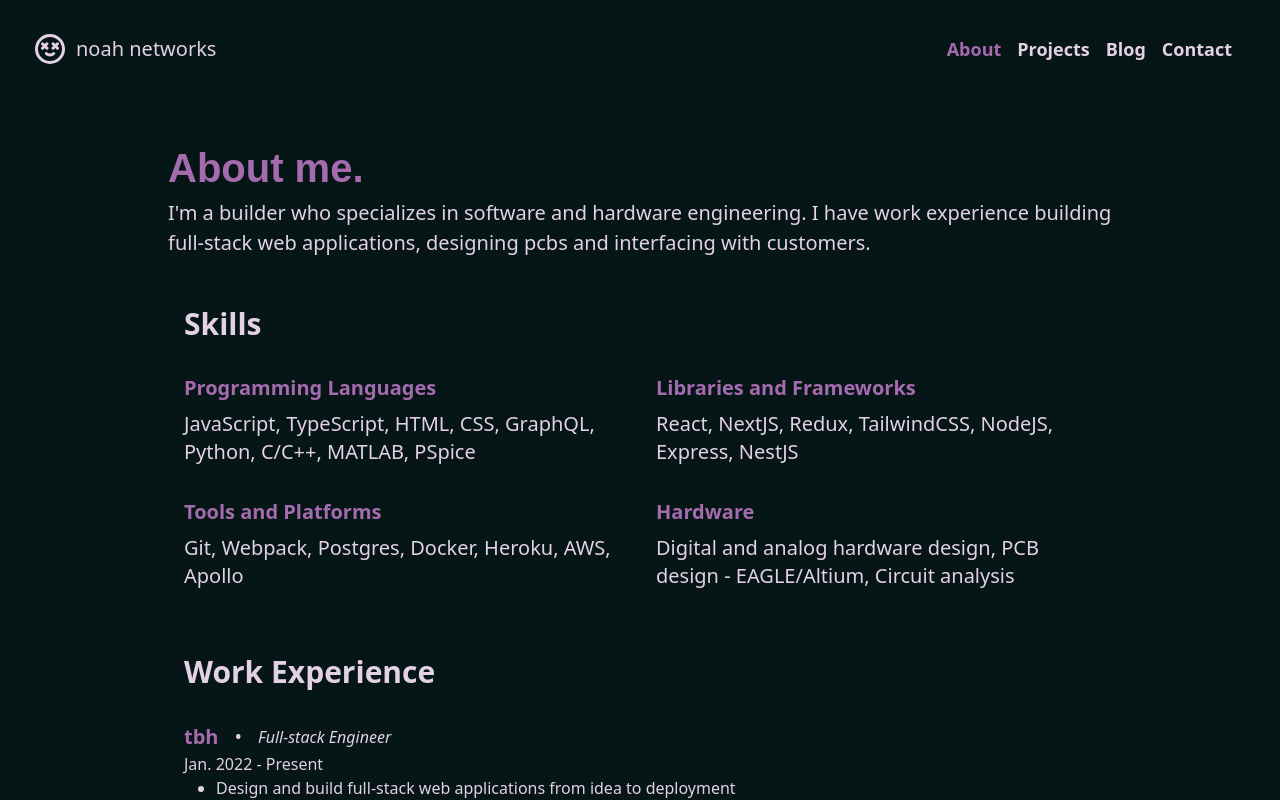
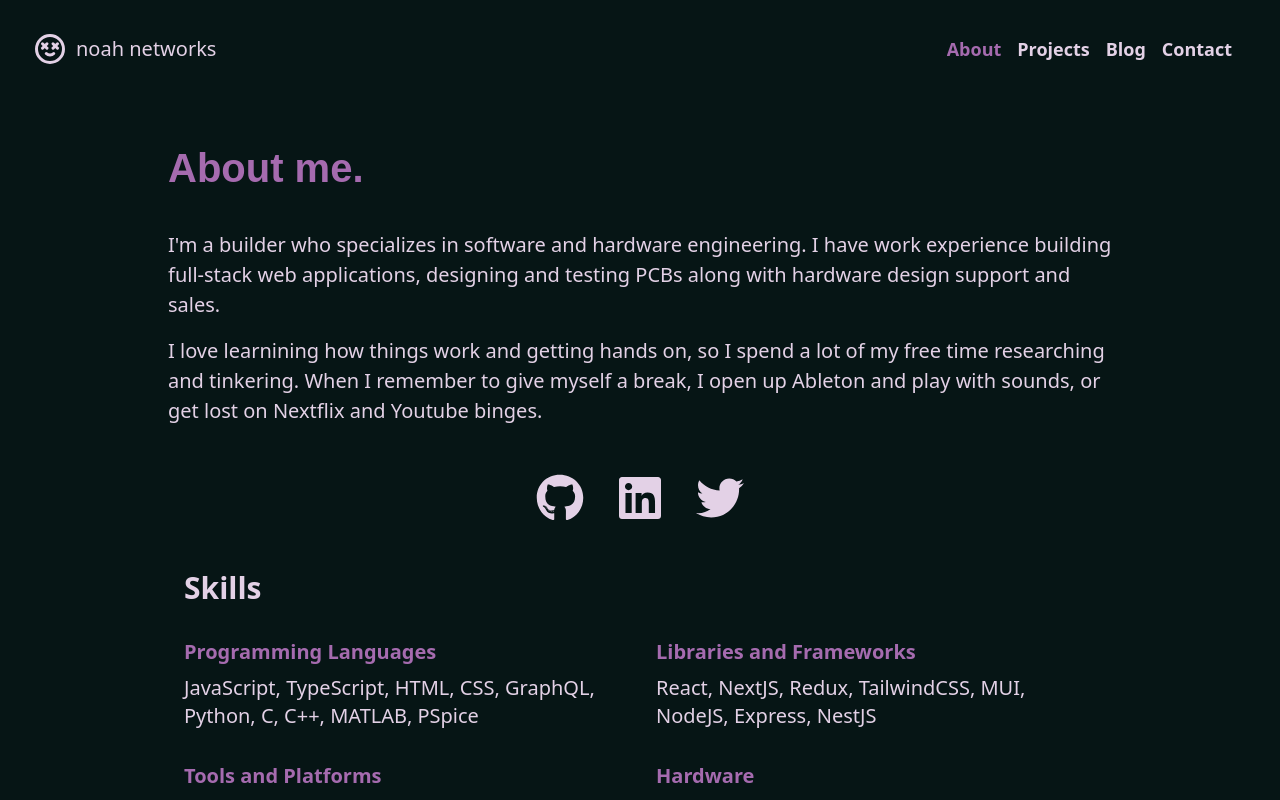
Before and after one commit to nozma-knows/noah-networks-website, a Next.js app: page /about in a window 1280 px wide. Built offline with nearby package versions, Linux system fonts and the light colour scheme; no server answers.

Commit message:
Updated content and added links for about page.

```diff
--- a/src/components/feature-about/skills/Skills.tsx
+++ b/src/components/feature-about/skills/Skills.tsx
@@ -10,7 +10,8 @@ const skills = [
       `CSS`,
       `GraphQL`,
       `Python`,
-      `C/C++`,
+      `C`,
+      `C++`,
       `MATLAB`,
       `PSpice`,
     ],
@@ -22,6 +23,7 @@ const skills = [
       `NextJS`,
       `Redux`,
       `TailwindCSS`,
+      `MUI`,
       `NodeJS`,
       `Express`,
       `NestJS`,
@@ -29,13 +31,13 @@ const skills = [
   },
   {
     title: "Tools and Platforms",
-    list: [`Git`, `Webpack`, `Postgres`, `Docker`, `Heroku`, `AWS`, `Apollo`],
+    list: [`Git`, `Postgres`, `Docker`, `Vercel`, `Heroku`, `AWS`, `Apollo`],
   },
   {
     title: "Hardware",
     list: [
-      `Digital and analog hardware design`,
-      `PCB design - EAGLE/Altium`,
+      `Digital and analog hardware design, assembly, bringup and testing`,
+      `PCB design`,
       `Circuit analysis`,
     ],
   },
--- a/src/components/feature-about/work-experience/WorkExperience.tsx
+++ b/src/components/feature-about/work-experience/WorkExperience.tsx
@@ -8,10 +8,9 @@ const workExperience = [
     end: "Present",
     link: "https://www.tbh.us/",
     points: [
-      "Design and build full-stack web applications from idea to deployment",
-      `Integrate countless libraries and third party tools such as
-       Redux, TailwindCSS, MUI, Google APIs, Calendly,
-       SimpleTexting, Datadog, Sentry, Stripe, Zoom, etc...`,
+      `Designed and built our user facing web application for connecting users to live coaches, tools for requesting sessions and interacting with content`,
+      `Designed and built a web application for our operations team to help facilitate connecting users with coaches, data analysis and managing communications, notifications and content`,
+      `Designed and built a web application for admins to get real-time data on users details, participation and feedback`,
     ],
   },
   {
@@ -21,8 +20,8 @@ const workExperience = [
     end: "Present",
     link: "https://www.ti.com/",
     points: [
-      `Supported customers throughout their entire design cycle`,
-      `Provided customers with solutions to maximize their design care-abouts`,
+      `Supported customers throughout their entire design cycle (circuit design, part selction, pcb design, testing)`,
+      `Provided customers with solutions to maximize their design care-abouts (reduce cost, higher performance, smaller solutions)`,
       `Reviewed / Debugged schematics, layouts, and prototypes`,
       `Designed PCBs with Altium`,
       `Used SPICE simulation software to design and integrate analog circuits`,
@@ -35,7 +34,7 @@ const workExperience = [
     link: "https://www.textron.com/",
     points: [
       `Designed, built and tested a device used to program a utility product released to market`,
-      `Designed PCB using EAGLE and wrote firmware using Python`,
+      `Designed PCBs using EAGLE and wrote firmware using Python`,
       `Improved circuit design skills and understanding of the design process`,
     ],
   },
--- a/src/components/ui/buttons/LinkButton.tsx
+++ b/src/components/ui/buttons/LinkButton.tsx
@@ -2,7 +2,7 @@ import React from "react";
 import Link from "next/link";
 
 interface LinkButtonProps {
-  label?: string;
+  label?: string | JSX.Element;
   className?: string;
   textStyle?: string;
   href: string;
@@ -16,7 +16,11 @@ export default function LinkButton({
 }: LinkButtonProps) {
   return (
     <div className={`${className} button`}>
-      <Link className={`${textStyle ? `${textStyle}` : "link"}`} href={href}>
+      <Link
+        className={`${textStyle ? `${textStyle}` : "link"}`}
+        href={href}
+        target="_blank"
+      >
         {label || "Link"}
       </Link>
     </div>
--- a/src/pages/about/index.tsx
+++ b/src/pages/about/index.tsx
@@ -1,9 +1,40 @@
 import Page from "src/components/ui/page/Page";
 import WorkExperience from "@/components/feature-about/work-experience/WorkExperience";
 import Skills from "@/components/feature-about/skills/Skills";
+import ReactMarkdown from "react-markdown";
+import { FaGithub, FaLinkedin, FaTwitter } from "react-icons/fa";
+import LinkButton from "@/components/ui/buttons/LinkButton";
 
 const title = `About me.`;
-const subtitle = `I'm a builder who specializes in software and hardware engineering. I have work experience building full-stack web applications, designing pcbs and interfacing with customers.`;
+
+const aboutMe = [
+  `I'm a builder who specializes in software and hardware engineering. I have work experience building full-stack web applications, designing and  testing PCBs along with hardware design support and sales.`,
+  `I love learnining how things work and getting hands on, so I spend a lot of my free time researching and tinkering. When I remember to give myself a break, I open up Ableton and play with sounds, or get lost on Nextflix and Youtube binges.`,
+];
+
+const AboutMe = () => {
+  return (
+    <div className="flex flex-col gap-4">
+      {aboutMe.map((item, index) => (
+        <ReactMarkdown key={index}>{item}</ReactMarkdown>
+      ))}
+      <div className="flex gap-8 pt-8 text-4xl sm:text-5xl justify-center">
+        <LinkButton
+          href="https://github.com/nozma-knows"
+          label={<FaGithub />}
+        />
+        <LinkButton
+          href="https://www.linkedin.com/in/noahmilberger/"
+          label={<FaLinkedin />}
+        />
+        <LinkButton
+          href="https://twitter.com/noahmilberger"
+          label={<FaTwitter />}
+        />
+      </div>
+    </div>
+  );
+};
 
 export default function About() {
   return (
@@ -12,8 +43,8 @@ export default function About() {
         <div className="flex flex-col gap-8 sm:w-3/4 p-2">
           <div>
             <h1 className="text-[#a56baf]">{title}</h1>
-            <div>{subtitle}</div>
           </div>
+          <AboutMe />
           <Skills />
           <WorkExperience />
         </div>
```
